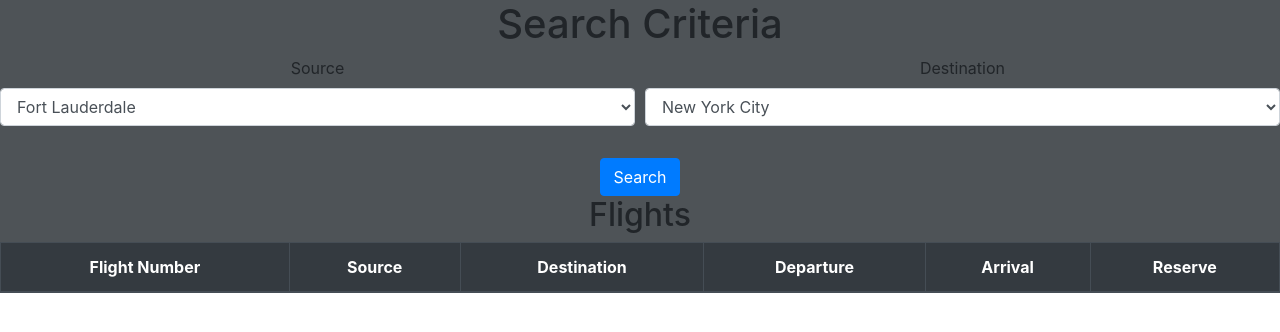
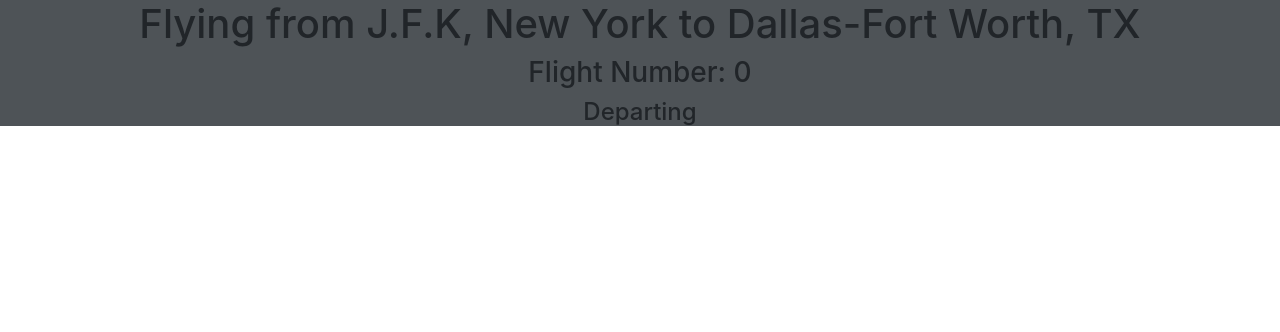
Before and after one commit to arshjn/AirlineReservationFrontEnd, a React (Create React App) app: page / in a window 1280 px wide. Shown: the top 332 px of the page. Built offline with nearby package versions, Linux system fonts and the light colour scheme.

Commit message:
Added Reserve Page

```diff
--- a/src/App.tsx
+++ b/src/App.tsx
@@ -2,11 +2,15 @@
 //import logo from './logo.svg';
 import './App.css';
 import SearchPage from './SearchPage';
+import ReservePage from './ReservePage';
+import {Flight} from './SearchTable';
+
+var testFlight: Flight = {FlightID: 0, SourceCode : "NYC", DestinationCode : "DAL", departure : undefined, arrival : undefined};
 
 function App() {
+
   return (
     <div className="App">
-
       {/*<header className="App-header">
         <img src={logo} className="App-logo" alt="logo" />
         <p>
@@ -23,7 +27,9 @@
       </header>
       */}
       <div>
-        <SearchPage />
+        {console.log("Started")}
+        <ReservePage flight = {testFlight} Class = "E"/>
+        {/*<SearchPage />*/}
       </div>
     </div>
   );
--- /dev/null
+++ b/src/ReservePage.tsx
@@ -0,0 +1,35 @@
+import React from 'react';
+import { Flight } from './SearchTable';
+
+
+interface ReserveProp {
+    flight?: Flight
+    Class?: string
+}
+
+
+class ReservePage extends React.Component<ReserveProp, {}>{
+
+    render() {
+        return (
+            <div>
+                <h1>Flying from {this.getNameOfPlace(this.props.flight?.SourceCode!)} to {this.getNameOfPlace(this.props.flight?.DestinationCode!)}</h1>
+                <h3>Flight Number: {this.props.flight?.FlightID}</h3>
+                <h4>Departing {this.props.flight?.departure}</h4>
+            </div>
+        )
+    }
+
+    private getNameOfPlace(code: string): string {
+        switch (code) {
+            case "FLL": return "Fort Lauderdale-Hollywood, FL";
+            case "DAL": return "Dallas-Fort Worth, TX";
+            case "NYC": return "J.F.K, New York";
+            case "LON": return "London Heathrow";
+            default:
+                return "Error, please try again";
+        }
+    }
+
+}
+export default ReservePage;
--- a/src/SearchPage.tsx
+++ b/src/SearchPage.tsx
@@ -62,7 +62,7 @@
                                 </Form.Row>
                             </div>
                         </Form.Group>
-                        <Button type="submit" className="ButtonSpacing"> Search </Button>
+                        <Button variant = "light" type="submit" className="ButtonSpacing"> Search </Button>
                     </Form>
                 </div>
                 <div>
--- a/src/SearchTable.tsx
+++ b/src/SearchTable.tsx
@@ -1,14 +1,15 @@
 import React from 'react';
-import { Button, OverlayTrigger, Popover } from 'react-bootstrap';
+import { Button, ButtonGroup, OverlayTrigger, Popover } from 'react-bootstrap';
 import Table from 'react-bootstrap/Table';
+import ReservePage from './ReservePage';
 //import SearchPage from './SearchPage';
 
 export interface Flight {
     FlightID: number,
     SourceCode: string,
     DestinationCode: string,
-    departure: Date,
-    arrival: Date
+    departure?: Date,
+    arrival?: Date
 }
 interface flights {
     listOfFlights: Array<Flight>;
@@ -20,14 +21,14 @@
 }
 class SearchTable extends React.Component<flights, Prices>{
     //output: number = 0;
+    //flight: Flight = {FlightID = 0, SourceCode = "XXX", DestinationCode = "YYY", departure = new Date(), arrival = new Date()};
     constructor(props: flights, state: Prices) {
         super(props, state);
         this.state = {
             Eprice: 0,
             Bprice: 0,
-            Fprice: 0
+            Fprice: 0,
         };
-
     }
 
     componentDidMount() {
@@ -41,15 +42,21 @@
     }
 
     componentDidUpdate(prevProps: flights) {
-        // If the module changed, update from the API
-        if (this.props.listOfFlights.length > 0 || prevProps.listOfFlights.length > 0) {
+        /*if (prevProps.listOfFlights.length > 0 && this.props.listOfFlights.length > 0) {
             if (prevProps.listOfFlights[0].FlightID !== this.props.listOfFlights[0].FlightID) {
+
                 var flight = this.props.listOfFlights[0];
                 this.getFare("E", flight.SourceCode, flight.DestinationCode)
                 this.getFare("B", flight.SourceCode, flight.DestinationCode)
                 this.getFare("F", flight.SourceCode, flight.DestinationCode)
             }
-        }
+        }*/
+
+        if (prevProps.listOfFlights && prevProps.listOfFlights[0] && prevProps.listOfFlights[0].FlightID && this.props.listOfFlights && this.props.listOfFlights[0] && this.props.listOfFlights[0].FlightID && prevProps.listOfFlights[0].FlightID === this.props.listOfFlights[0].FlightID) return;
+        var flight = this.props.listOfFlights[0];
+        this.getFare("E", flight.SourceCode, flight.DestinationCode)
+        this.getFare("B", flight.SourceCode, flight.DestinationCode)
+        this.getFare("F", flight.SourceCode, flight.DestinationCode)
     }
     render() {
         return (
@@ -70,6 +77,7 @@
                         {this.createRows()}
                     </tbody>
                 </Table>
+                <ReservePage />
             </div>
         )
     }
@@ -83,7 +91,7 @@
                     <td>{flight.departure}</td>
                     <td>{flight.arrival}</td>
                     <td>
-                        <OverlayTrigger trigger="click" placement="bottom" overlay={this.popover()}>
+                        <OverlayTrigger trigger="click" placement="bottom" overlay={this.popover(flight)}>
                             <Button variant="light" id={Number(flight.FlightID).toString()} >Reserve this Flight</Button>
                         </OverlayTrigger>
                     </td>
@@ -92,14 +100,16 @@
         )
     }
 
-    private popover() {
+    private popover(flight: Flight) {
         return (
             <Popover id="popover-basic">
                 <Popover.Title as="h3">Let's goooo</Popover.Title>
                 <Popover.Content>
-                    <Button variant="dark">Economy ${this.state.Eprice}</Button>
-                    <Button variant="dark">Business ${this.state.Bprice}</Button>
-                    <Button variant="dark">First ${this.state.Fprice}</Button>
+                    <ButtonGroup>
+                        <Button onClick = {e => this.goReserve(flight, "E")} variant="light">Economy ${this.state.Eprice}</Button>
+                        <Button onClick = {e => this.goReserve(flight, "B")} variant="secondary">Business ${this.state.Bprice}</Button>
+                        <Button onClick = {e => this.goReserve(flight, "F")} variant="dark">First ${this.state.Fprice}</Button>
+                    </ButtonGroup>
                 </Popover.Content>
             </Popover>
         );
@@ -144,5 +154,10 @@
         }
     }
 
+    private goReserve(flight: Flight, Class: string){
+        //some code to go to reserve page
+
+    }
+
 }
 export default SearchTable;
```
